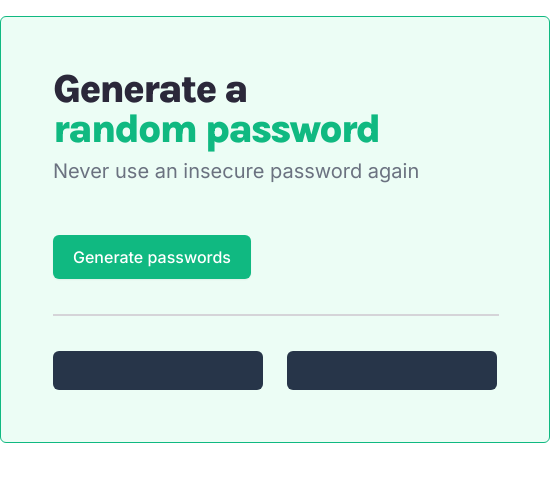
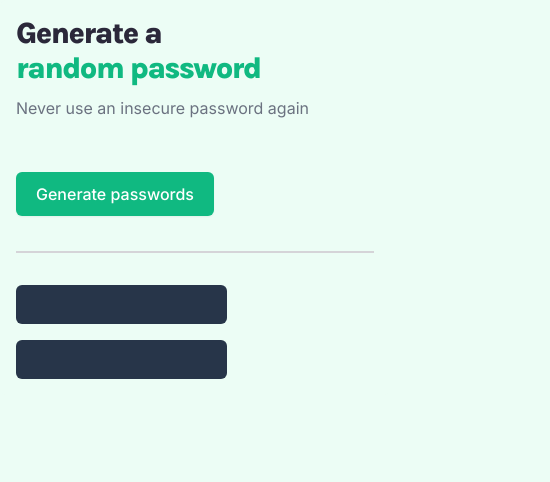
Before and after one commit to NnejiBen/Scrimba--Password-Generator, a plain HTML site: page index.html in a window 390 px wide. Shown: the whole page, 550 px wide, since content can reach past the window. Drawn offline with Linux system fonts and the light colour scheme.

Commit message:
Responsive mode

```diff
--- a/index.css
+++ b/index.css
@@ -55,6 +55,11 @@ font-family: 'Karla', sans-serif; */
     line-height: 24px;
     color: #FFFFFF;
     margin-top: 50px;
+    cursor: pointer;
+}
+
+#gen-password-btn:hover {
+    background: #059c6a;
 }
 
 hr {
@@ -85,3 +90,41 @@ hr {
     justify-content: center;
     align-items: center;
 }
+
+/*RESPONSIVE MODE*/
+
+@media screen and (max-width: 480px) {
+
+    body {
+        background-color: #ECFDF5;
+    }
+
+    #page-container {
+        width: 100%;
+        margin: auto;
+        padding: 16px;
+        margin-top: 0px;
+        border: none;
+    }
+
+    .heading {
+        font-weight: 800;
+        font-size: 30px;
+        line-height: 35px;
+    }
+
+    .heading--h3 {
+        font-size: 16px;
+    }
+
+    hr {
+        width: 100%;
+    }
+
+    #password-container {
+        display: flex;
+        flex-direction: column;
+        margin-top: 32px;
+        gap: 1rem;
+    }
+}
```
